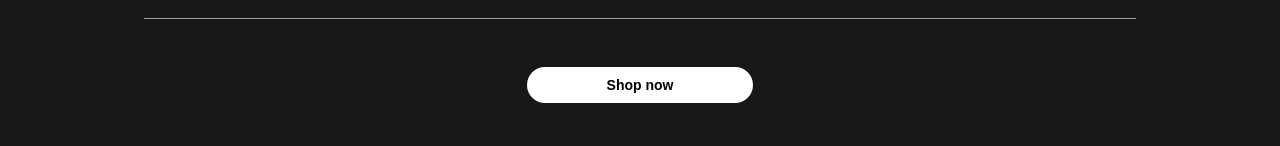
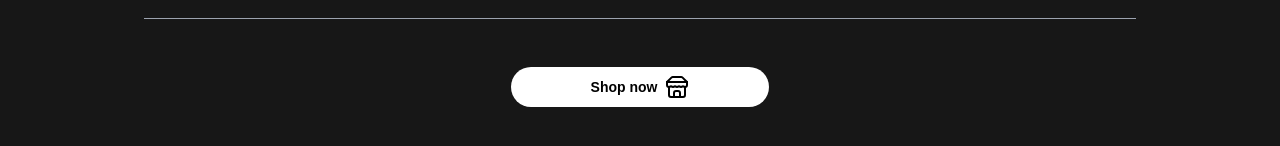
Before and after one commit to sinarhen/GameStore, a React (Create React App) app in the folder client/: page / in a window 1280 px wide. Shown: the part 534-680 px from the top of the page. Built offline with nearby package versions, Linux system fonts and the light colour scheme; the HTML template or start-up script is replaced by a standard one.

Commit message:
Button added svg of store

```diff
--- a/client/src/pages/Home.tsx
+++ b/client/src/pages/Home.tsx
@@ -5,7 +5,7 @@ import Section from '../components/Section';
 import AnimatedSeparator from '../components/AnimatedSeparator';
 import Button from '../components/Button';
 import { Link } from 'react-router-dom';
-
+import { Store } from 'lucide-react';
 
 const appearDuration = 0.7;
 
@@ -44,8 +44,9 @@ export default function Home() {
                     className='w-full pt-12 flex justify-center'
                 >
                     <Link to="/products">
-                        <Button  className='rounded-3xl px-20 bg-white text-black'>
+                        <Button  className='flex hover:animate-pulse gap-x-2 items-center rounded-3xl px-20 bg-white text-black'>
                             Shop now
+                            <Store />
                         </Button>
                     </Link>
                 </motion.div>
```
